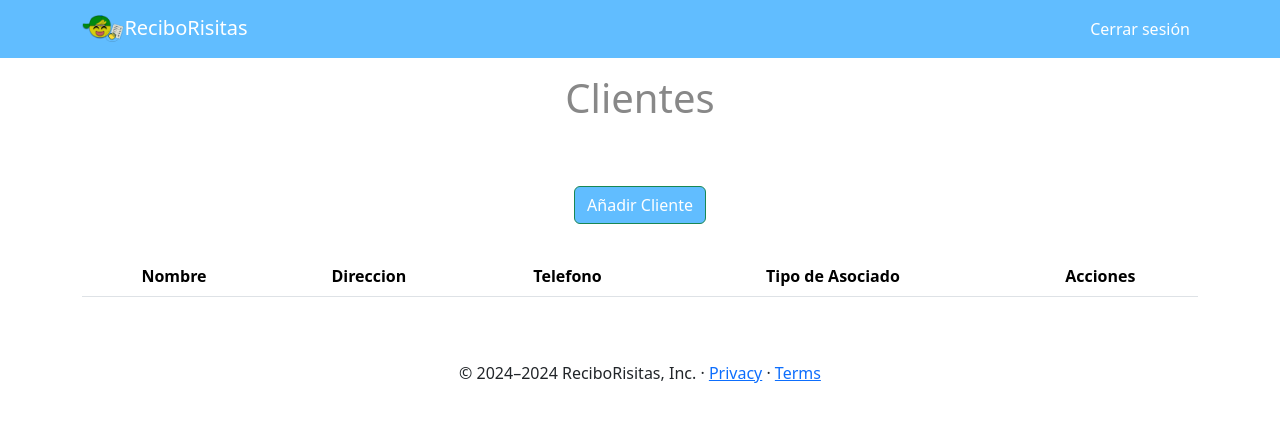
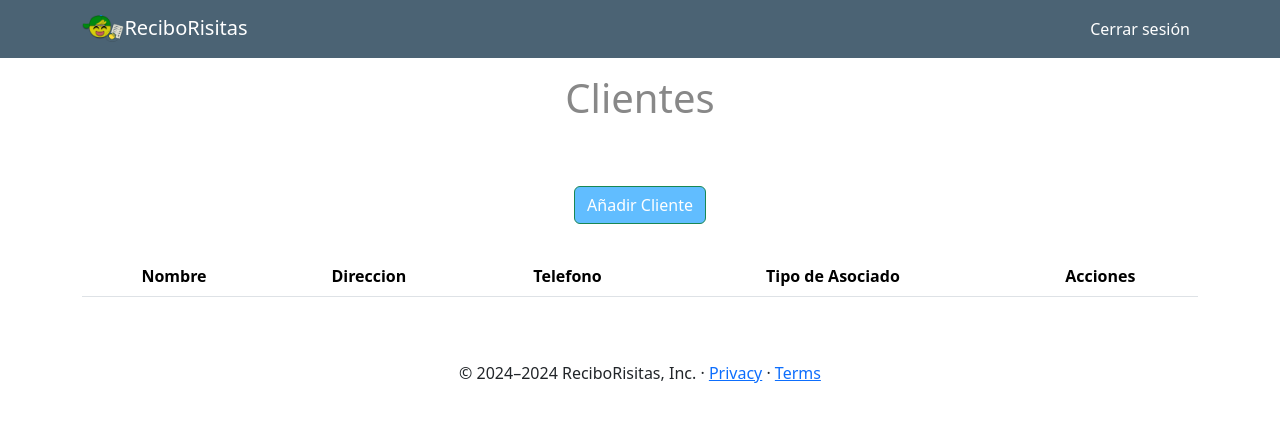
Before and after one commit to mchavez12/RecibosAPPWEB, a website with bundled scripts: page src/views/clientes.html in a window 1280 px wide. Built offline with nearby package versions, Linux system fonts and the light colour scheme; no server answers.

Commit message:
Subida cambio

```diff
--- a/src/views/clientes.html
+++ b/src/views/clientes.html
@@ -28,7 +28,7 @@
     <header data-bs-theme="dark">
       <nav
         class="navbar navbar-expand-md navbar-dark sticky-top"
-        style="background-color: #61bdff"
+        style="background-color: #4b6374"
       >
         <div class="container">
           <a class="navbar-brand" href="./panelPrincipal.html"><img src="../resources/logo.ico" alt="Logo ReciboRisitas" style="height: 30px;">ReciboRisitas</a>
```
